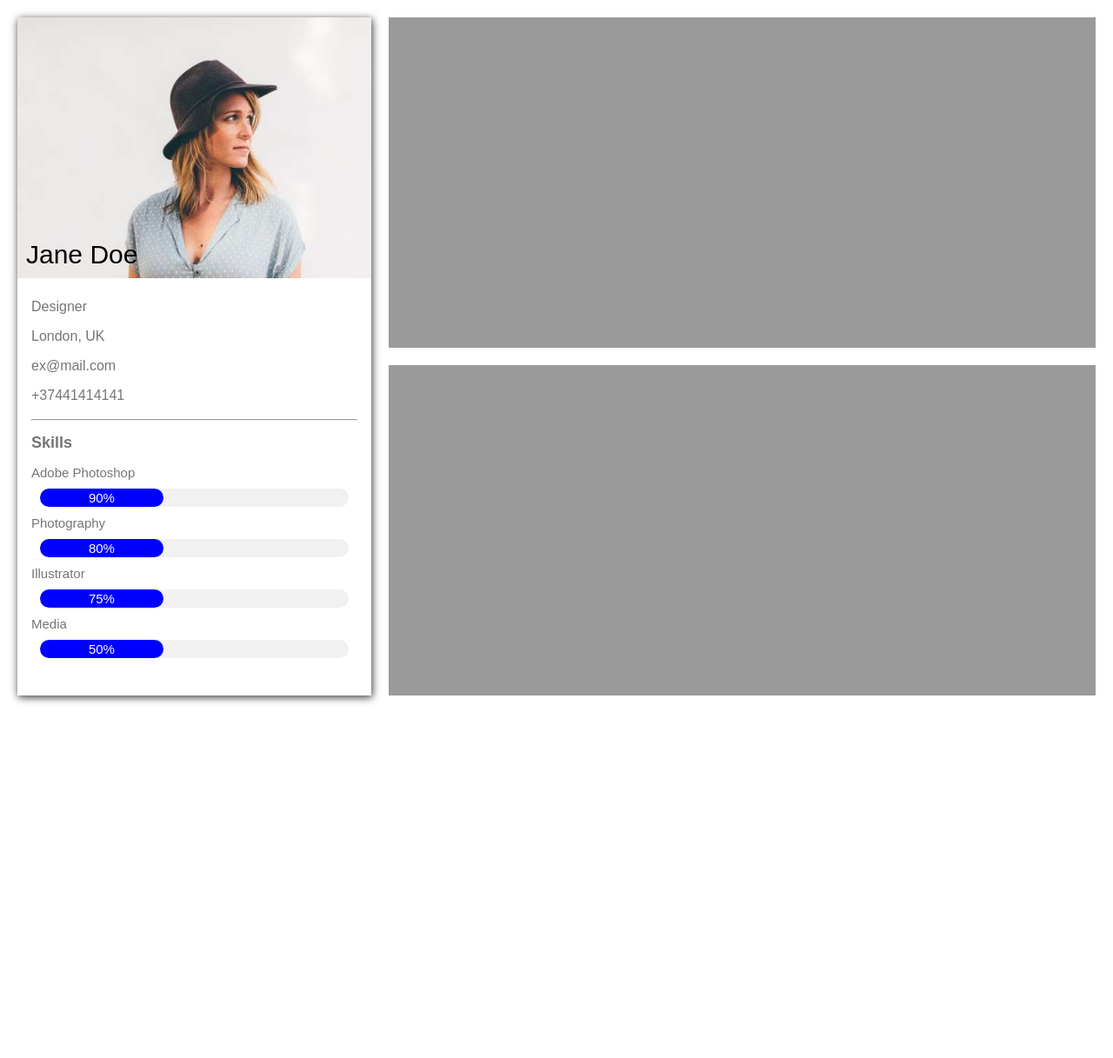
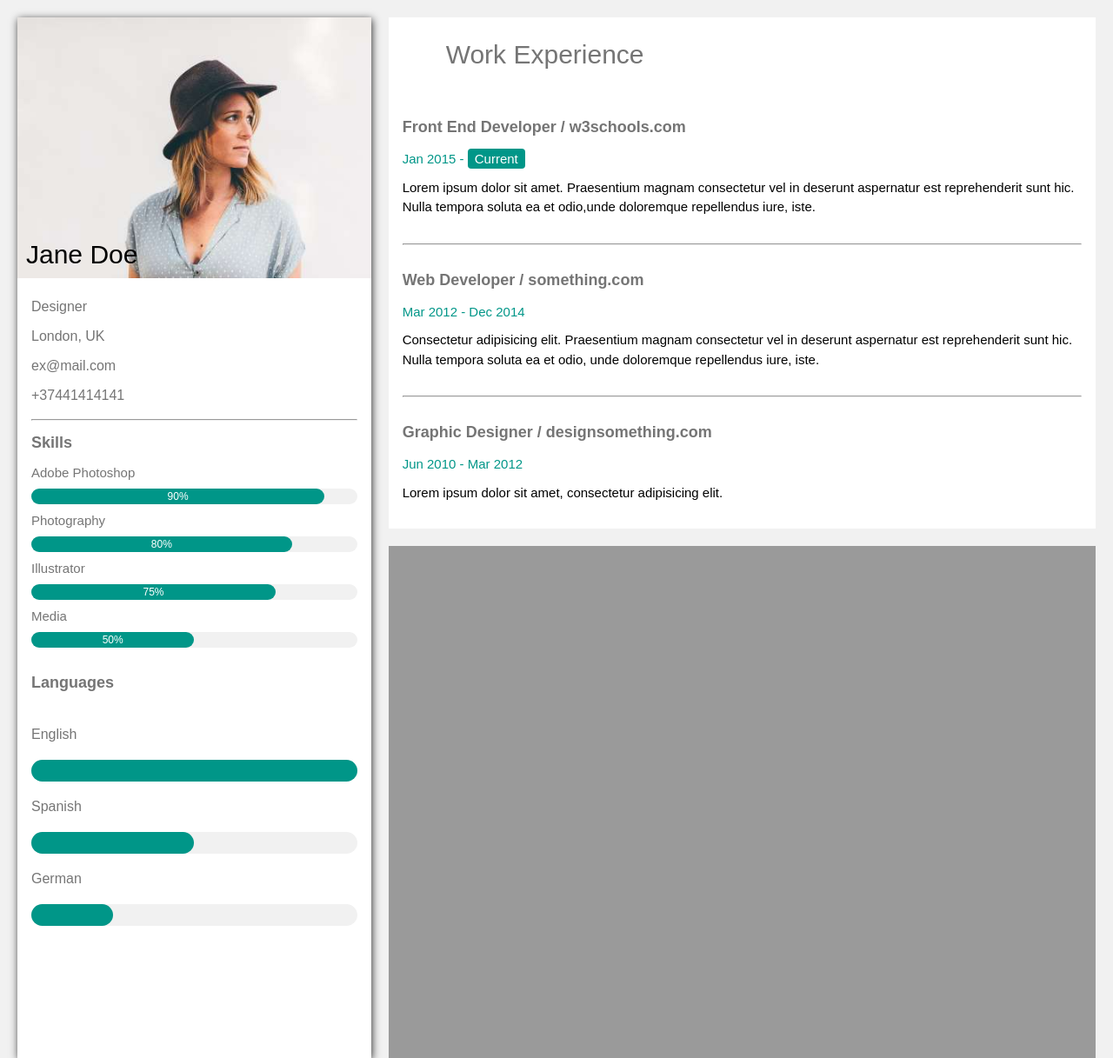
Before and after one commit to Softconstruct-internship/Html-Task-6, a website: page index.html in a window 1280 px wide. Shown: the top 1217 px of the page at 87% size. Before the commit the page ends 840 px from the top, so only its background shows below. Drawn offline with Linux system fonts and the light colour scheme.

Commit message:
added work experience section

```diff
--- a/index.html
+++ b/index.html
@@ -41,32 +41,86 @@
                     <h2 class="skills-header">Skills</h2>
                     <p class='skill_element_name'>Adobe Photoshop</p>
                     <div class="percent">
-                        <span class="percent_value 100" style="width: 40%">
+                        <span class="percent_value" style="width: 90%">
                             90%
                         </span>
                     </div>
                     <p class='skill_element_name'>Photography</p>
                     <div class="percent">
-                        <span class="percent_value 100" style="width: 40%">
+                        <span class="percent_value" style="width: 80%">
                             80%
                         </span>
                     </div>
                     <p class='skill_element_name'>Illustrator</p>
                     <div class="percent">
-                        <span class="percent_value 100" style="width: 40%">
+                        <span class="percent_value" style="width: 75%">
                             75%
                         </span>
                     </div>
                     <p class='skill_element_name'>Media</p>
                     <div class="percent">
-                        <span class="percent_value 100" style="width: 40%">
+                        <span class="percent_value" style="width: 50%">
                             50%
+                        </span>
+                    </div>
+                </div>
+                <div class="main_skills_container_language">
+                    <h2 class="skills-header-languages">Languages</h2>
+                    <p class='skill_element_name'>English</p>
+                    <div class="percent">
+                        <span class="percent_value" style="width: 100%">
+                        </span>
+                    </div>
+                    <p class='skill_element_name'>Spanish</p>
+                    <div class="percent">
+                        <span class="percent_value" style="width: 50%">
+                        </span>
+                    </div>
+                    <p class='skill_element_name'>German</p>
+                    <div class="percent">
+                        <span class="percent_value" style="width: 25%">
                         </span>
                     </div>
                 </div>
         </nav>
 
         <section class="work_experience">
+            <h1>Work Experience</h1>
+            <div class="main_work_experience">
+                <div class="section_element">
+                    <h2 class="section_experience_header">Front End Developer / w3schools.com</h2>
+                    <p class="section_experience_date"> Jan 2015 - <span class='current_date'>Current</span> </p>
+                    <p class="text">Lorem ipsum dolor sit amet. Praesentium
+                        magnam consectetur vel in deserunt aspernatur
+                        est reprehenderit sunt hic. Nulla tempora soluta
+                        ea et odio,unde doloremque repellendus
+                        iure, iste.</p>
+                </div>
+
+                <hr>
+
+                <div class="section_element">
+                    <h2 class="section_experience_header">Web Developer / something.com</h2>
+                    <p class="section_experience_date">Mar 2012 - Dec 2014 </p>
+                    <p class="text">Consectetur adipisicing elit.
+                        Praesentium magnam consectetur
+                        vel in deserunt aspernatur est
+                        reprehenderit sunt hic. Nulla tempora
+                        soluta ea et odio, unde doloremque repellendus
+                        iure, iste.</p>
+                </div>
+
+                <hr>
+
+                <div class="section_element">
+                    <h2 class="section_experience_header">Graphic Designer / designsomething.com</h2>
+                    <p class="section_experience_date">Jun 2010 - Mar 2012 </p>
+                    <p class="text">Lorem ipsum dolor sit amet,
+                        consectetur adipisicing elit.</p>
+                </div>
+            </div>
+
+
         </section>
 
         <section class="education">
--- a/scss/_mixins.scss
+++ b/scss/_mixins.scss
@@ -1,5 +1,4 @@
 @mixin percent($padding, $backgroundColor, $color: white, $fontSize: 15px) {
-    margin: 10px;
     border-radius: $percentRadius;
     box-sizing: border-box;
     background-color: #f1f1f1;
--- a/scss/_nav.scss
+++ b/scss/_nav.scss
@@ -44,4 +44,29 @@
         font-size: $navbar_skill_fontsize;
         font-weight: $navbar_skill_fontweight;
     }
+    .percent {
+        .percent_value {
+            color: $color-skill;
+            background-color: $background-color-skill;
+            font-size: 12px !important;
+            margin: 10px 10px 10px 0 !important;
+        }
+    }
 }
+.main_skills_container_language {
+    .percent {
+        .percent_value {
+            height: 25px;
+            background-color: $background-color-skill;
+        }
+
+    }
+    .skill_element_name{
+        padding: 20px 0 20px 0;
+    }
+
+   .skills-header-languages {
+        font-size: 18px!important;
+        padding: 20px 0 20px 0;
+    }
+}
--- a/scss/_variables.scss
+++ b/scss/_variables.scss
@@ -6,3 +6,6 @@ $navbar_fontWeight : bolder;
 $navbar_marginbottom : 15px;
 $navbar_skill_fontsize : 15px;
 $navbar_skill_fontweight : normal;
+$color-skill: #fff!important;
+$background-color-skill: #009688!important;
+$section_header_font_size : 30px;
--- /dev/null
+++ b/scss/_work-experience.scss
@@ -0,0 +1,43 @@
+.work_experience {
+    padding: 0.01em 16px;
+    color: #757575 !important;
+    h1 {
+        padding-top: 16px !important;
+        padding-bottom: 16px !important;
+        font-size: $section_header_font_size;
+        padding-left: 50px;
+        font-weight: 400;
+        margin: 10px 0;
+    }
+}
+
+.section_element {
+    padding: 30px 0 30px 0;
+    p {
+        font-size: 15px;
+        line-height: 1.5em;
+    }
+    .text{
+        color: black !important;
+    }
+}
+
+.section_experience_header {
+    font-weight: bolder;
+    font-size: 18px;
+    margin-bottom: 15px;
+}
+
+.section_experience_date {
+    color: #009688 !important;
+    font-weight: 400;
+    font-size: 16px;
+    margin-bottom: 10px;
+}
+
+.current_date {
+    background-color: #009688;
+    color: #fff;
+    border-radius: 4px;
+    padding: 3px 8px;
+}
--- a/scss/main.scss
+++ b/scss/main.scss
@@ -1,12 +1,17 @@
 @import "variables";
 @import "mixins";
 @import "nav";
+@import "work-experience";
+@import "education";
 
 * {
   margin: 0;
   font-family: sans-serif;
   max-width: 1400px;
 
+}
+body{
+  background-color: #f1f1f1!important;
 }
 
 .main_container {
@@ -35,7 +40,7 @@
 
 .work_experience {
   grid-area: work_experience;
-  background-color: rgb(154, 154, 154);
+  background-color: white;
 }
 
 .education {
```
Also changed, not shown: css/style.css, scss/_education.scss (added).
